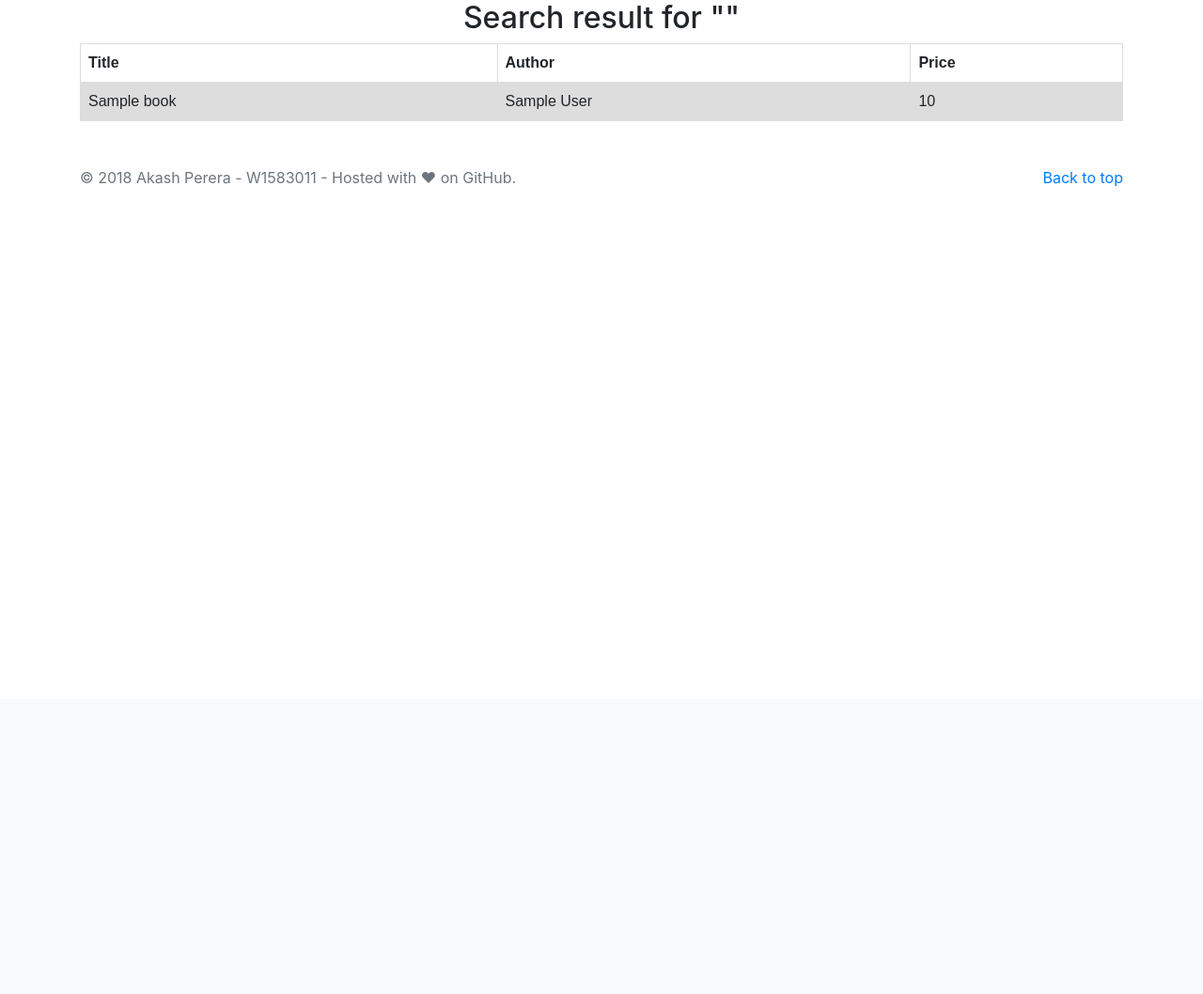
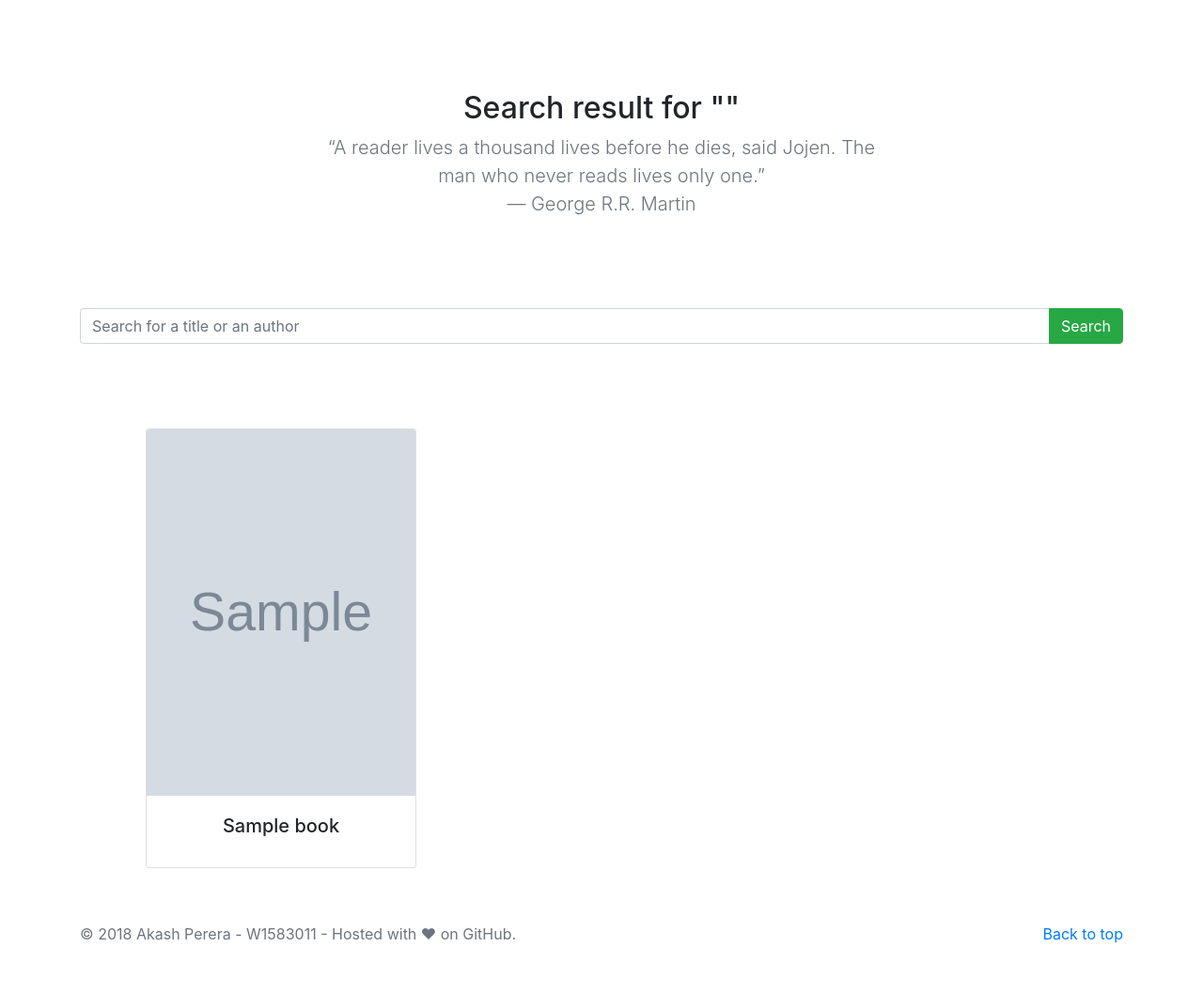
Before and after one commit to akashennn/bmsphp, a CodeIgniter app: page /CW1/books/search in a window 1280 px wide. Shown: the part 56-1114 px from the top of the page at 94% size. Before the commit the page ends 254 px from the top, so only its background shows below. Run offline with CodeIgniter, Linux system fonts and the light colour scheme; tables that the repository leaves empty or names only in its code hold one stand-in row (values such as "Sample post"); grey boxes marked "Sample" are stand-in pictures; some libraries are stand-ins or nearby versions.

Commit message:
New: New UI for Search

```diff
--- a/application/views/books/result.php
+++ b/application/views/books/result.php
@@ -16,21 +16,45 @@ tr:nth-child(even) {
 }
 </style>
 
-<h2 style="text-align:center"> Search result for "<?= $keyword?>"</h2>
+<section class="jumbotron text-center">
+  <div class="container">
+    <h2 style="text-align:center"> Search result for "<?= $keyword?>"</h2>
+    <p class="lead text-muted">
+    “A reader lives a thousand lives before he dies, said Jojen. The man who never reads lives only one.”
+    <br>
+    ― George R.R. Martin
+    </p>
+    <!-- <p>
+      <a href="#" class="btn btn-primary my-2">Main call to action</a>
+      <a href="#" class="btn btn-secondary my-2">Secondary action</a>
+    </p> -->
+  </div>
+</section>
+
+<div class="container" style="margin-bottom:80px;">
+<?php echo form_open('books/search'); ?>
+<div class="input-group mb-3">
+  <input type="text" class="form-control" name="keyword" placeholder="Search for a title or an author">
+  <div class="input-group-append">
+    <button class="btn btn-success" type="submit">Search</button>
+  </div>
+</div>
+</form>
+</div>
 
 <div class="container">
-<table>
-  <tr>
-    <th>Title</th>
-    <th>Author</th>
-    <th>Price</th>
-  </tr>
-  <?php foreach ($cat as $cat) : ?>
-  <tr>
-    <td><?php echo $cat['title']; ?></td>
-    <td><?php echo $cat['author']; ?></td>
-    <td><?php echo $cat['price']; ?></td>
-  </tr>
-  <?php endforeach; ?>
-</table>
+<div class="row" style="margin: 0 50px">
+<?php foreach ($cat as $cat) : ?>
+<div class="card" style="width: 18rem; margin: 10px 20px">
+
+  <a href="<?php echo site_url('book/view/'.$cat['id']);?>">
+  <img class="card-img-top" style="height: 390px" src="<?php echo $cat['image_url']; ?>" alt="Card image cap">
+  </a>
+  <div class="card-body">
+    <h5 class="card-title text-center"><?php echo $cat['title']; ?></h5>
+  </div>
+
 </div>
+<?php endforeach; ?>
+</div>
+</div>
```
